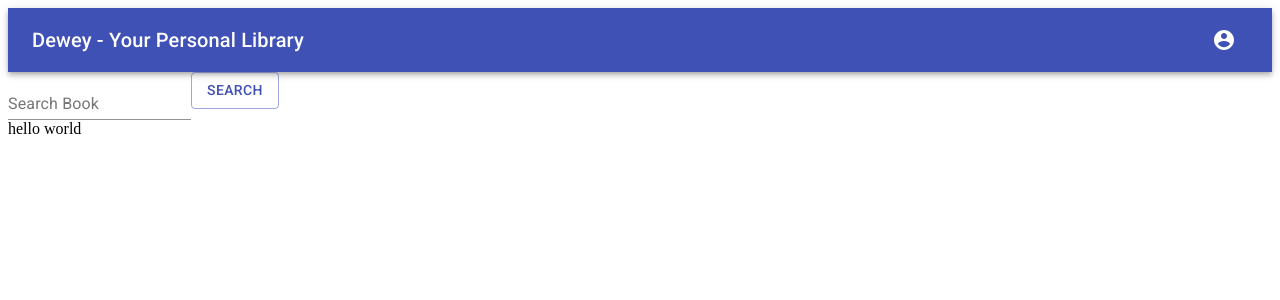
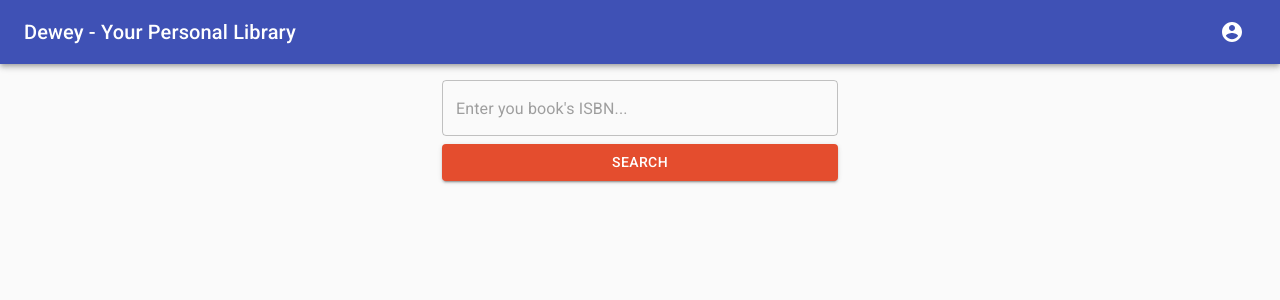
Before and after one commit to usrs/Dewey, a React (Create React App) app in the folder client/: page / in a window 1280 px wide. Shown: the top 300 px of the page. Built offline with nearby package versions, Linux system fonts and the light colour scheme.

Commit message:
SearchFormComponent Css

```diff
--- a/client/src/App.js
+++ b/client/src/App.js
@@ -31,9 +31,6 @@ const App = () => {
   return(
     <>
       <Homepage />
-    <div>
-      hello world
-    </div>
     </>
   )
 }
--- a/client/src/components/SearchForm/SearchForm.js
+++ b/client/src/components/SearchForm/SearchForm.js
@@ -1,30 +1,62 @@
 import React, { useState } from 'react'
 import BookContextProvider, { BookContext } from '../../utils/BookContext/BookContext'
+import { makeStyles, createMuiTheme } from '@material-ui/core/styles'
 import TextField from '@material-ui/core/TextField'
 import Button from '@material-ui/core/Button'
+import CssBaseline from '@material-ui/core/CssBaseline'
+import Container from '@material-ui/core/Container'
+
+const useStyles = makeStyles((theme) => ({
+  root: {
+    '& > *': {
+      margin: theme.spacing(1),
+      width: '25ch',
+    },
+  },
+  submit: {
+    color: '#FFFFFF',
+    backgroundColor: '#E44D2E',
+    outlineColor: '#E44D2E',
+
+  },
+}))
 
 const SearchForm = () => {
+
+  const classes = useStyles()
+
   const [searchValue, changeSearchValue] = useState('');
 
   return (
     <BookContextProvider>
       <BookContext.Consumer>
         {({ books, handleSearchBook }) => (
-          <form onSubmit={handleSearchBook}>
+          <Container component="main" maxWidth="xs">
+            <CssBaseline />
+            <div className={classes.paper}>
+              <form className={classes.form} onSubmit={handleSearchBook}>
                 <TextField
-              label="Search Book"
+                  id="outlined-basic"
+                  placeholder="Enter you book's ISBN..."
+                  variant="outlined"
+                  margin="normal"
+                  required
+                  fullWidth
                   name="search"
                   value={searchValue}
                   onChange={event => changeSearchValue(event.target.value)}
                 />
                 <Button
-              variant="outlined"
-              color="primary"
+                  className={classes.submit}
+                  fullWidth
+                  variant="contained"
                   type="submit"
                 >
                   Search
                 </Button>
               </form>
+            </div>
+          </Container>
         )}
       </BookContext.Consumer>
     </BookContextProvider>
--- a/client/src/pages/Homepage/Homepage.js
+++ b/client/src/pages/Homepage/Homepage.js
@@ -5,9 +5,6 @@ import Navbar from '../../components/Navbar'
 // import BookContextProvider from '../../utils/BookContext'
 
 const Homepage = () => {
-
-
-
 
   return(
     <>
```
Also changed, not shown: client/src/pages/Homepage/Homepage.css (added). Lines whose indentation alone changed are shown as unchanged.
